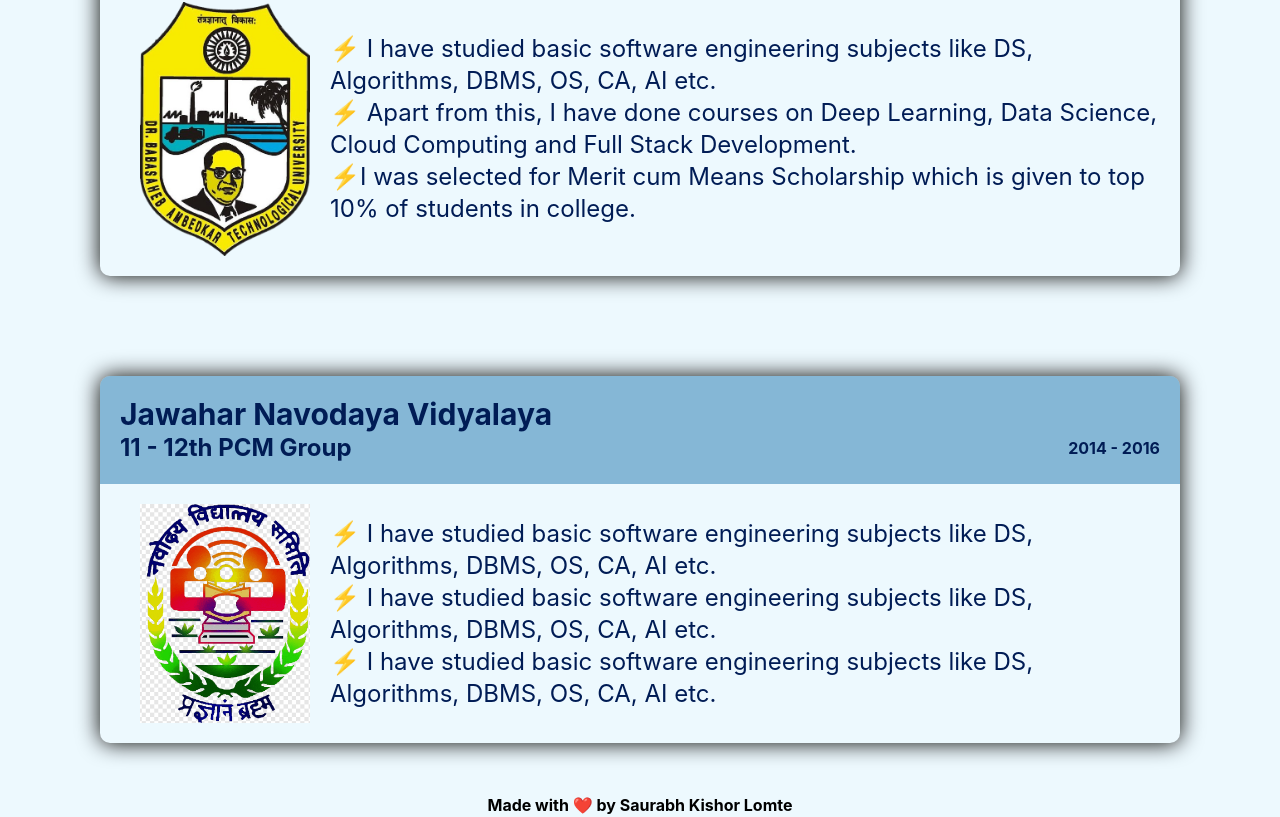
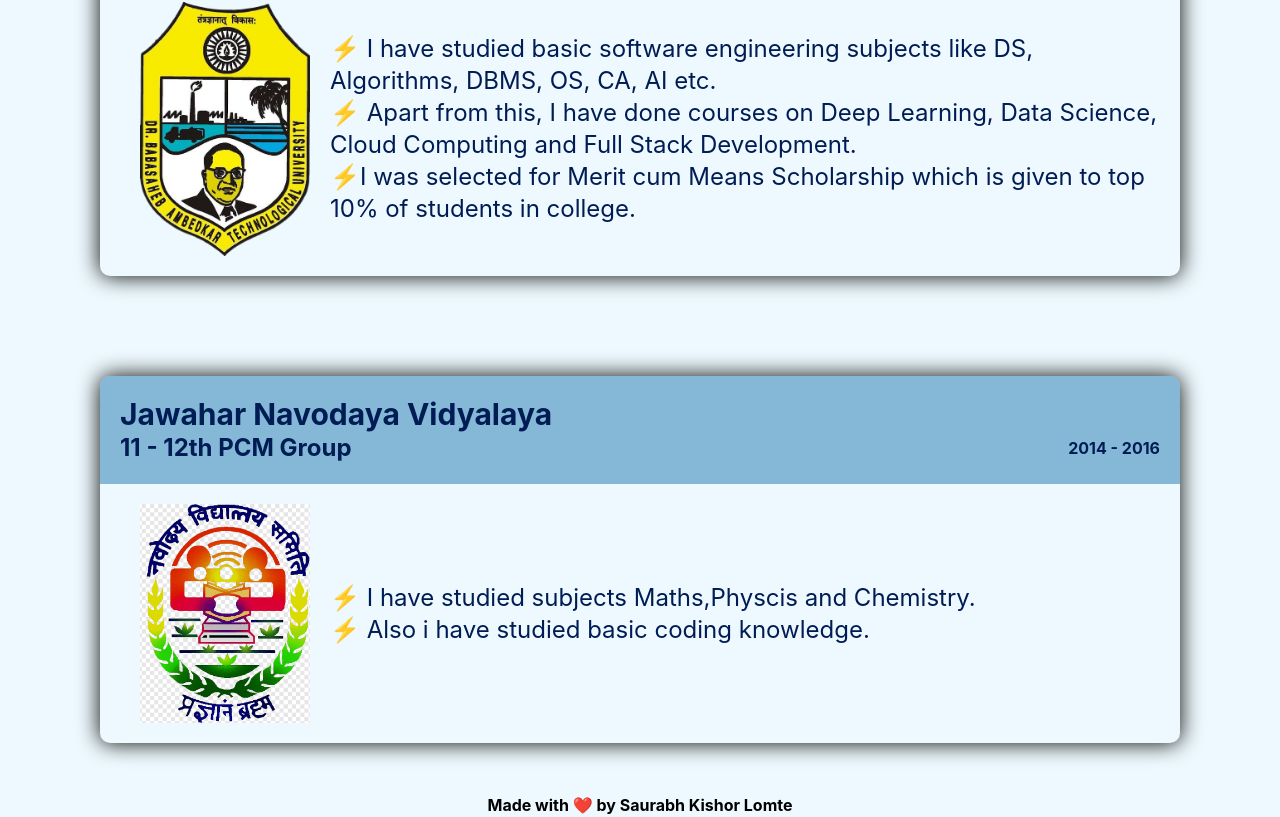
Before and after one commit to saurabhkl16/my-portfolio, a React (Vite) app: page /education in a window 1280 px wide. Shown: the part 858-1675 px from the top of the page. Built offline with nearby package versions, Linux system fonts and the light colour scheme.

Commit message:
Update : Education page

```diff
--- a/src/pages/education/Education.jsx
+++ b/src/pages/education/Education.jsx
@@ -102,18 +102,8 @@ function Education() {
               width={170}
             />
             <ul className="card-paragraph text-2xl">
-              <li>
-                ⚡ I have studied basic software engineering subjects like DS,
-                Algorithms, DBMS, OS, CA, AI etc.
-              </li>
-              <li>
-                ⚡ I have studied basic software engineering subjects like DS,
-                Algorithms, DBMS, OS, CA, AI etc.
-              </li>
-              <li>
-                ⚡ I have studied basic software engineering subjects like DS,
-                Algorithms, DBMS, OS, CA, AI etc.
-              </li>
+              <li>⚡ I have studied subjects Maths,Physcis and Chemistry.</li>
+              <li>⚡ Also i have studied basic coding knowledge.</li>
             </ul>
           </div>
         </div>
```
